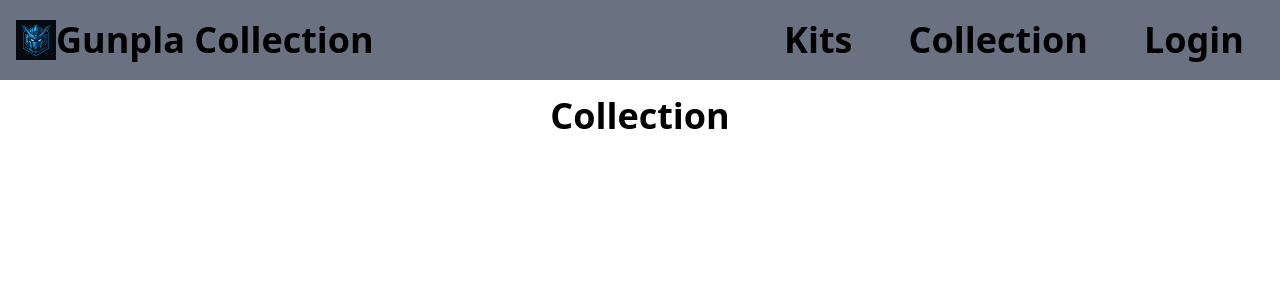
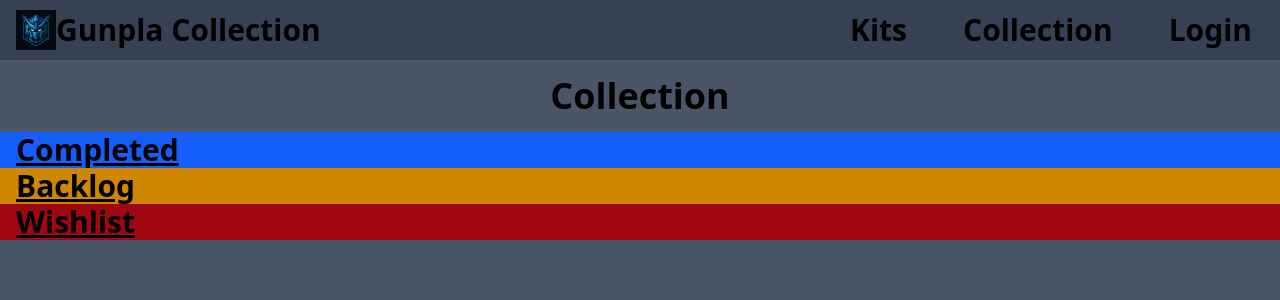
Before and after one commit to NHCarrigan-Mentorship/andy-lin, a React (Vite) app: page /collection in a window 1280 px wide. Shown: the top 300 px of the page. Built offline with nearby package versions, Linux system fonts and the light colour scheme.

Commit message:
restructed routing and pages to own files

```diff
--- a/src/App.jsx
+++ b/src/App.jsx
@@ -1,63 +1,14 @@
-import { useState } from "react";
 import "./index.css";
-import { cards as initialCards } from "./cardsData";
-import { BrowserRouter as Router, Routes, Route, Link } from "react-router-dom";
-
-function Collection() {
-  return <h1 className="text-center text-4xl p-4 font-bold">Collection</h1>;
-}
-
-function Login() {
-  return <h1 className="text-center text-4xl p-4 font-bold">Login</h1>;
-}
-
-function Kits() {
-  return (
-    <div className="bg-gray-700 pr-4 pl-4 font-bold text-xl">
-      <h1 className="text-center text-4xl p-4">Kits</h1>
-      <div id="boxes" className="flex flex-row gap-4 grid grid-cols-4">
-        {initialCards.map((card) => (
-          <div
-            key={card.id}
-            className="bg-gray-100 border-3 rounded-xl flex flex-col"
-          >
-            <img src={card.image} className="w-[90%] mx-auto pt-4" />
-            <h2 className="text-center mt-auto p-4">{card.name}</h2>
-          </div>
-        ))}
-      </div>
-    </div>
-  );
-}
+import { BrowserRouter as Router, Routes, Route } from "react-router-dom";
+import NavBar from "./components/NavBar";
+import Kits from "./pages/Kits";
+import Collection from "./pages/Collection";
+import Login from "./pages/Login";
 
 function App() {
   return (
     <Router>
-      <div id="NavBar" className="bg-gray-500 flex font-bold text-2xl p-2 pl-4">
-        <img src="/logo.png" className="h-10 my-auto" />
-        <h1 className="my-auto text-4xl">Gunpla Collection</h1>
-        <div className="flex gap-8 ml-auto p-2 pr-4">
-          <Link
-            to="/"
-            className="hover:text-blue-900 px-3 py-1 text-4xl"
-          >
-            Kits
-          </Link>
-          <Link
-            to="/collection"
-            className="hover:text-blue-900 px-3 py-1 text-4xl"
-          >
-            Collection
-          </Link>
-          <Link
-            to="/login"
-            className="hover:text-blue-900 px-3 py-1 text-4xl"
-          >
-            Login
-          </Link>
-        </div>
-      </div>
-
+      <NavBar />
       <Routes>
         <Route path="/" element={<Kits />} />
         <Route path="/collection" element={<Collection />} />
--- /dev/null
+++ b/src/components/NavBar.jsx
@@ -0,0 +1,32 @@
+import { Link } from "react-router-dom";
+
+function NavBar() {
+  return (
+    <div id="NavBar" className="bg-gray-700 flex font-bold text-2xl pl-4">
+      <img src="/logo.png" className="h-10 my-auto" />
+      <h1 className="my-auto text-3xl">Gunpla Collection</h1>
+      <div className="flex gap-8 ml-auto p-2 pr-4">
+        <Link
+          to="/"
+          className="hover:text-blue-900 px-3 py-1 text-3xl"
+        >
+          Kits
+        </Link>
+        <Link
+          to="/collection"
+          className="hover:text-blue-900 px-3 py-1 text-3xl"
+        >
+          Collection
+        </Link>
+        <Link
+          to="/login"
+          className="hover:text-blue-900 px-3 py-1 text-3xl"
+        >
+          Login
+        </Link>
+      </div>
+    </div>
+  );
+}
+
+export default NavBar;
--- /dev/null
+++ b/src/pages/Collection.jsx
@@ -0,0 +1,21 @@
+function Collection() {
+  return (
+    <div className="bg-gray-600 font-bold min-h-screen">
+      <h1 className="text-center text-4xl p-4">Collection</h1>
+      <div id="completed">
+        <h1 className="pl-4 text-3xl underline bg-blue-600">Completed</h1>
+        <div id="completedList"></div>
+      </div>
+      <div id="backlog">
+        <h1 className="pl-4 text-3xl underline bg-yellow-600">Backlog</h1>
+        <div id="backlogList"></div>
+      </div>
+      <div id="wishlist">
+        <h1 className="pl-4 text-3xl underline bg-red-800">Wishlist</h1>
+        <div id="wishlistList"></div>
+      </div>
+    </div>
+  );
+}
+
+export default Collection;
--- /dev/null
+++ b/src/pages/Kits.jsx
@@ -0,0 +1,22 @@
+import { cards as initialCards } from "../cardsData";
+
+function Kits() {
+  return (
+    <div className="bg-gray-600 font-bold min-h-screen">
+      <h1 className="text-center text-4xl p-4">Kits</h1>
+      <div id="boxes" className="flex flex-row gap-4 grid grid-cols-4">
+        {initialCards.map((card) => (
+          <div
+            key={card.id}
+            className="bg-gray-100 border-3 rounded-xl flex flex-col text-xl"
+          >
+            <img src={card.image} className="w-[95%] mx-auto pt-2" />
+            <h2 className="text-center mt-auto p-4">{card.name}</h2>
+          </div>
+        ))}
+      </div>
+    </div>
+  );
+}
+
+export default Kits;
--- /dev/null
+++ b/src/pages/Login.jsx
@@ -0,0 +1,11 @@
+function Login() {
+  return (
+    <div className="bg-gray-600 font-bold min-h-screen">
+        <h1 className="text-center text-4xl p-4">
+            Login
+        </h1>
+    </div>
+  );
+}
+
+export default Login;
```
